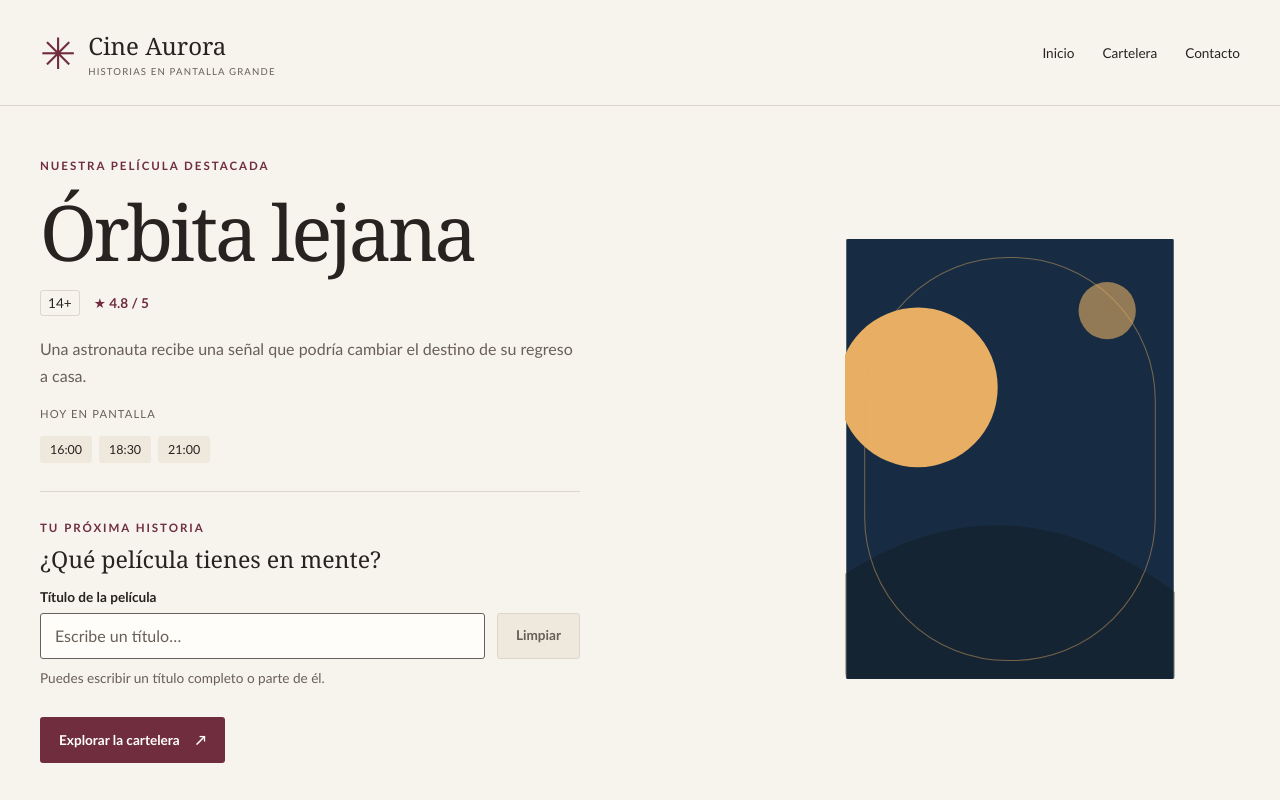
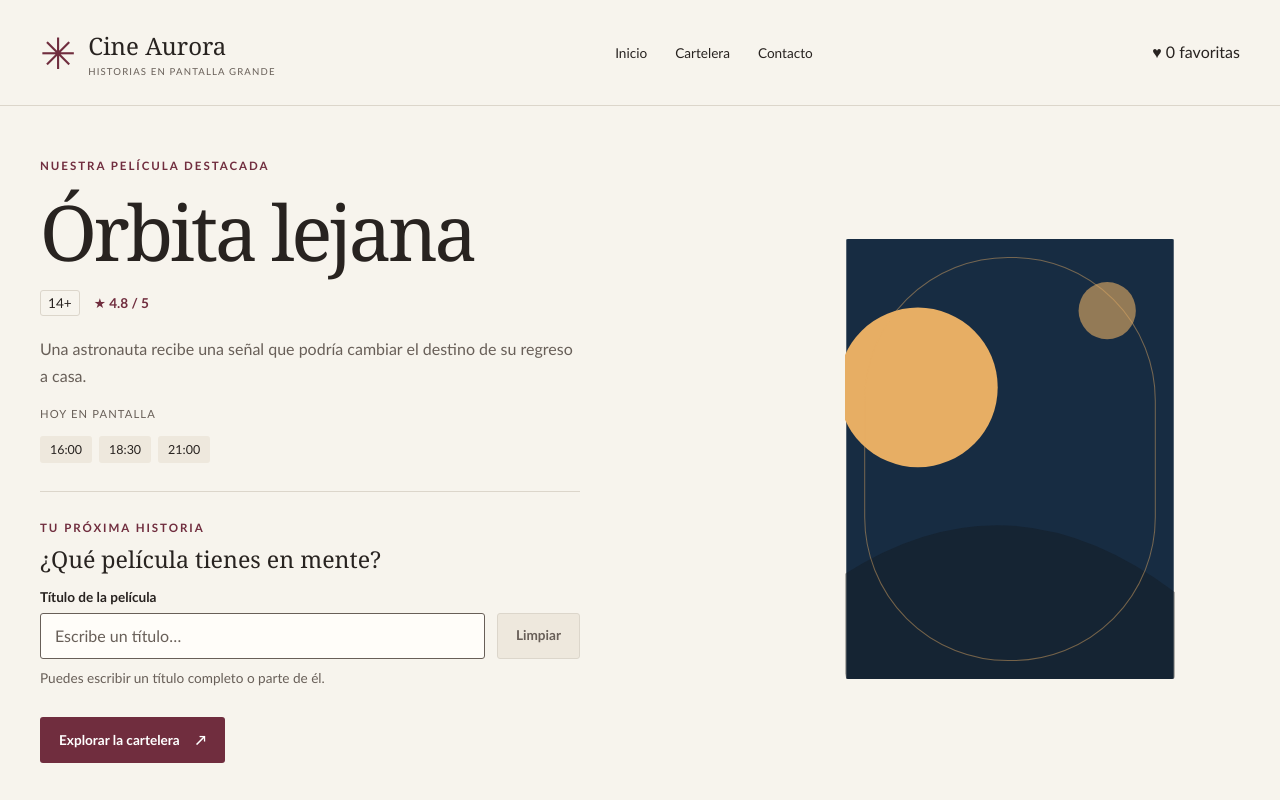
Before and after one commit to CODEcarbajal/Lab_09-React, a React (Vite) app: page / in a window 1280 px wide. Shown: the top 800 px of the page. Built offline with nearby package versions, Linux system fonts and the light colour scheme.

Commit message:
feat: compartir el contador de favoritas desde App a Header (paso 9)

```diff
--- a/src/App.jsx
+++ b/src/App.jsx
@@ -47,7 +47,7 @@ export default function App() {
 
   return (
     <>
-      <Header nombre={cine.nombre} navegacion={navegacion} />
+      <Header nombre={cine.nombre} navegacion={navegacion} favoriteCount={favoriteIds.length} />
       <main id="inicio" className="contenedor">
         <Cartelera favoriteIds={favoriteIds} onToggleFavorite={toggleFavorite} />
         <PremieresSection />
--- a/src/componentes/Header.jsx
+++ b/src/componentes/Header.jsx
@@ -1,4 +1,4 @@
-export default function Header({ nombre, navegacion }) {
+export default function Header({ nombre, navegacion, favoriteCount = 0 }) {
   return (
     <header className="cabecera">
       <div className="contenedor cabecera-interior">
@@ -9,6 +9,9 @@ export default function Header({ nombre, navegacion }) {
         <nav aria-label="Navegación principal">
           {navegacion.map(({ texto, destino }) => <a key={destino} href={destino}>{texto}</a>)}
         </nav>
+        <p className="cabecera-favoritas numeros-tabulares" role="status">
+          <span aria-hidden="true">♥ </span>{favoriteCount} {favoriteCount === 1 ? 'favorita' : 'favoritas'}
+        </p>
       </div>
     </header>
   )
```
